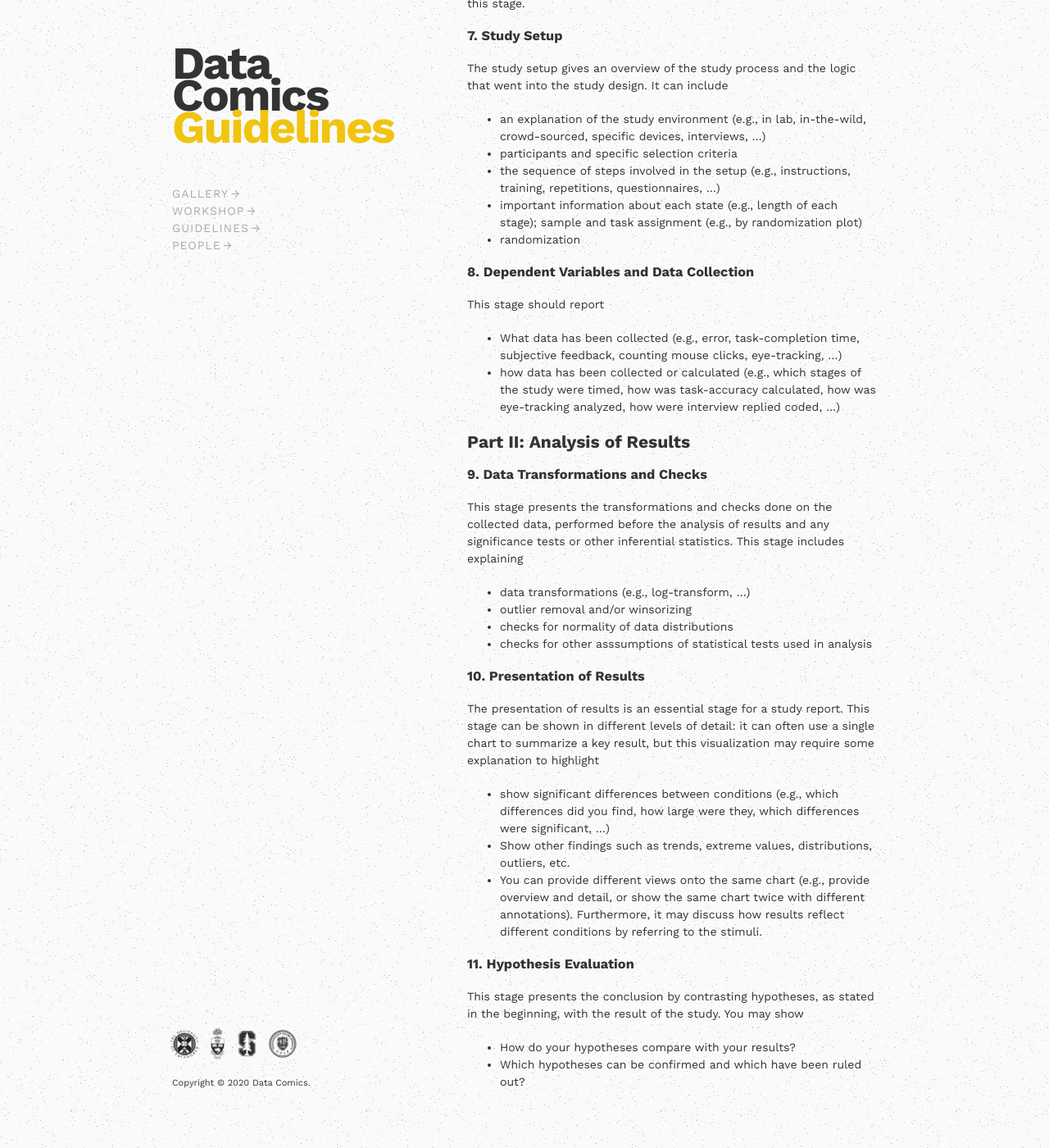
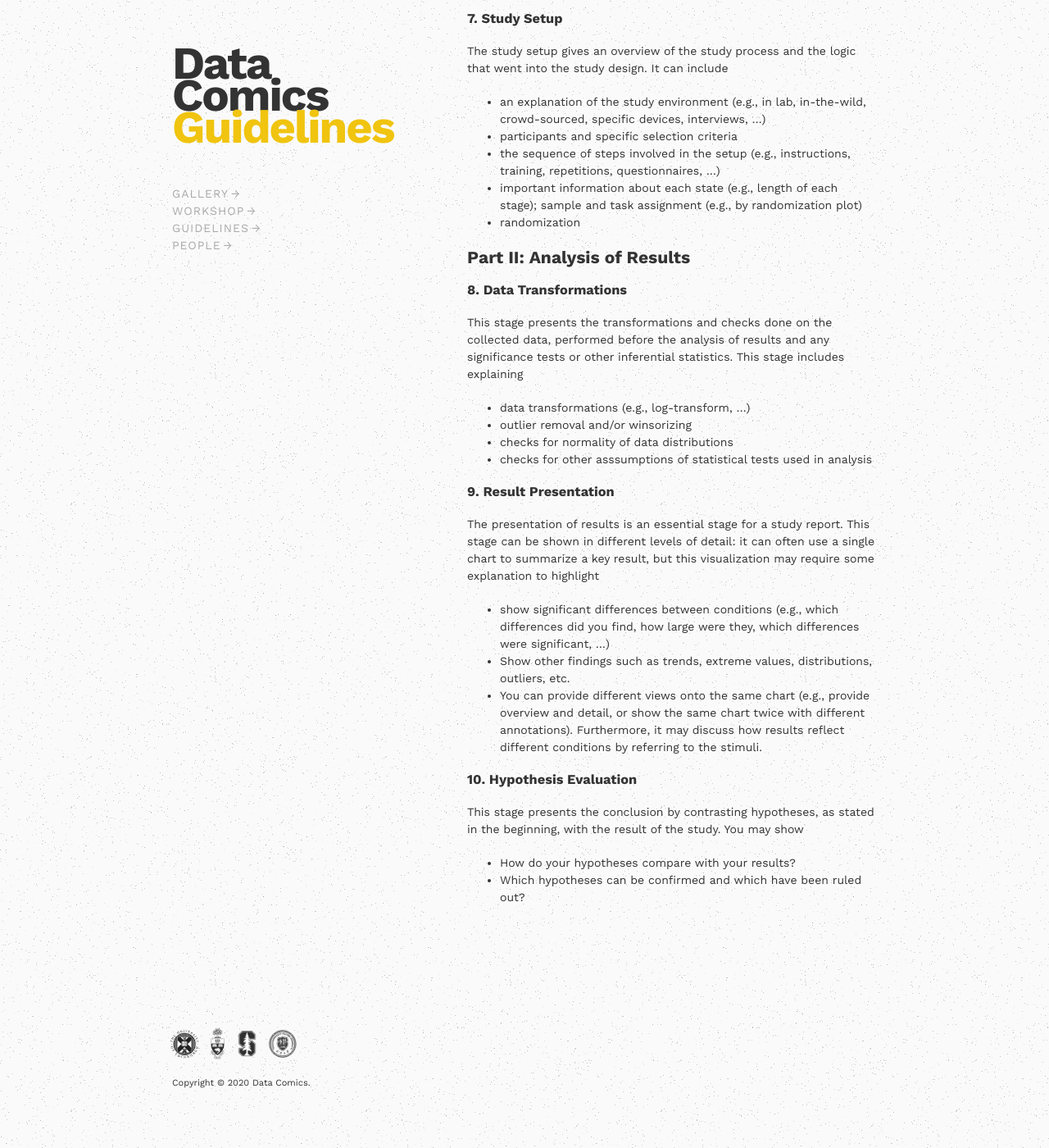
Before and after one commit to statscomics/statscomics.github.io, a Jekyll site: the page built from guidelines.md, in a window 1280 px wide and 1400 px high, scrolled down 3771 px. Shown: the whole window at 82% size. Built offline with Jekyll 4.4.1, drawn with Linux system fonts in a browser that asks for light colours; some of the changed text lies outside the part shown.

Commit message:
Update guidelines.md
Update Stages names

```diff
--- a/guidelines.md
+++ b/guidelines.md
@@ -64,20 +64,19 @@ _We do not give visual examples to not bias your decisions. We are interested in
 
 ## Part I: Setup & Procedure
 
-1. [Context and Motivation](#1-context-and-motivation)
+1. [Context](#1-context)
 2. [Conditions](#2-conditions)
 3. [Hypotheses](#3-hypotheses)
 4. [Tasks](#4-tasks)
-5. [Stimuli & Study Materials](#5-stimuli--study-materials)
-6. [Power Analysis](#6-power-analysis)
+5. [Stimuli & Materials](#5-stimuli--study-materials)
+6. [Participans](#6-Participans)
 7. [Study Setup](#7-study-setup)
-8. [Dependent Variables and Data Collection](#8-dependent-variables-and-data-collection)
-9. [Data Transformations and Checks](#9-data-transformations-and-checks)
-10. [Presentation of Results](#10-presentation-of-results)
-11. [Hypothesis Evaluation](#11-hypothesis-evaluation)
+8. [Data Transformations](#9-data-transformations)
+9. [Result Presentation](#10-result-presentation)
+10. [Hypothesis Evaluation](#11-hypothesis-evaluation)
 
 
-### 1. Context and Motivation
+### 1. Context
 
 The objective of this stage is to introduce the research problem to your audience and to provide context and background knowledge to help the audience to understand your research. This includes
 
@@ -115,7 +114,7 @@ Tasks are designed activities completed by participants in the study to measure
 * What do participants have to do in each task, e.g., interactions or other actions?
 * Which steps are they going through?
 
-### 5. Stimuli & Study Materials
+### 5. Stimuli & Materials
 
 Stimuli are selected or generated examples to be used in the study. The stimuli stage should contain
 
@@ -141,16 +140,10 @@ The study setup gives an overview of the study process and the logic that went i
 * important information about each state (e.g., length of each stage); sample and task assignment (e.g., by randomization plot)
 * randomization
 
-### 8. Dependent Variables and Data Collection
-
-This stage should report
-
-* What data has been collected (e.g., error, task-completion time, subjective feedback, counting mouse clicks, eye-tracking, ...)
-* how data has been collected or calculated (e.g., which stages of the study were timed, how was task-accuracy calculated, how was eye-tracking analyzed, how were interview replied coded, ...)
 
 ## Part II:  Analysis of Results
 
-### 9. Data Transformations and Checks
+### 8. Data Transformations
 
 This stage presents the transformations and checks done on the collected data, performed before the analysis of results and any significance tests or other inferential statistics. This stage includes explaining
 
@@ -159,7 +152,7 @@ This stage presents the transformations and checks done on the collected data, p
 * checks for normality of data distributions
 * checks for other asssumptions of statistical tests used in analysis
 
-### 10. Presentation of Results
+### 9. Result Presentation
 
 The presentation of results is an essential stage for a study report. This stage can be shown in different levels of detail: it can often use a single chart to summarize a key result, but this visualization may require some explanation to highlight
 
@@ -167,7 +160,7 @@ The presentation of results is an essential stage for a study report. This stage
 * Show other findings such as trends, extreme values, distributions, outliers, etc.
 * You can provide different views onto the same chart (e.g., provide overview and detail, or show the same chart twice with different annotations). Furthermore, it may discuss how results reflect different conditions by referring to the stimuli.
 
-### 11. Hypothesis Evaluation
+### 10. Hypothesis Evaluation
 
 This stage presents the conclusion by contrasting hypotheses, as stated in the beginning, with the result of the study. You may show
 
```
Also changed, not shown: other parts of guidelines.md (+1 -1 lines).
